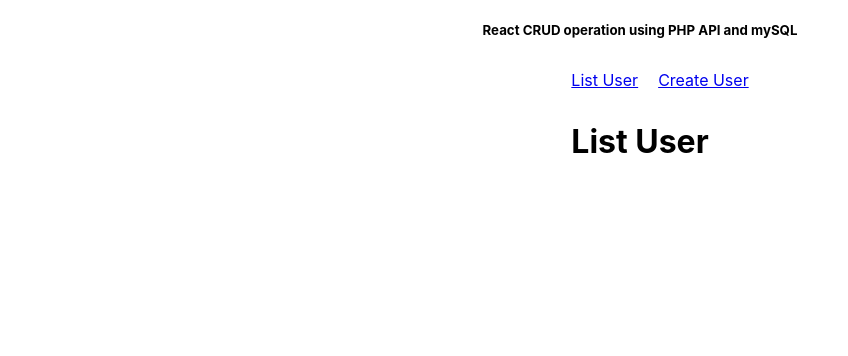
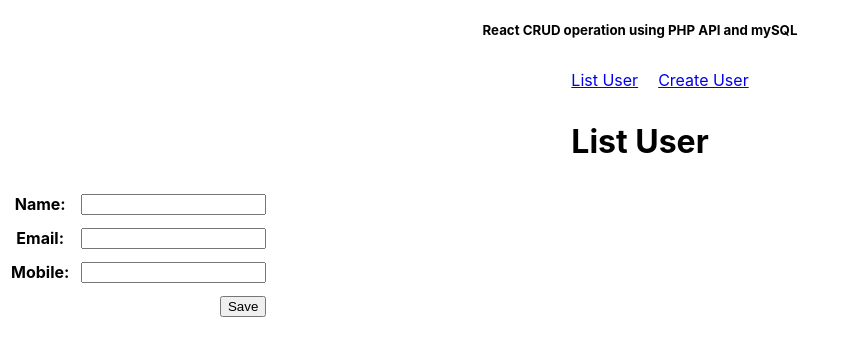
Before and after one commit to su-bonbon/cs_practice, a React (Create React App) app in the folder react-crud/: page / in a window 1280 px wide. Shown: the top 356 px of the page, without its empty margins (0-848 px from the left). Built offline with nearby package versions, Linux system fonts and the light colour scheme.

Commit message:
modify listUser comp

```diff
--- a/react-crud/src/components/CreateUser.js
+++ b/react-crud/src/components/CreateUser.js
@@ -1,5 +1,8 @@
 export default function CreateUser() {
     return (
-        <h1>Create User</h1>
+        <div>
+            <h1>Create User</h1>
+        </div>
+
     )
 }
--- a/react-crud/src/components/ListUser.js
+++ b/react-crud/src/components/ListUser.js
@@ -1,5 +1,58 @@
+import { useState } from "react";
+
 export default function ListUser() {
+
+    const [input, setInpit] = useState({})
+
+    const handleChange = (event) => {
+        const name = event.target.name;
+        const value = event
+    }
+    const handleSubmit = (event) => {
+        event.prevenrDefault();
+    }
     return (
-        <h1>List User</h1>
+        <div>
+            <h1>List User</h1>
+            <form onSubmit={handleSubmit}>
+                <table cellSpacing="10">
+                    <tbody>
+                        <tr>
+                            <th>
+                                <label>Name: </label>
+                            </th>
+                            <td>
+                                <input type="text" name="name" onChange={handleChange}/>
+                            </td>
+                        </tr>
+
+                        <tr>
+                            <th>
+                                <label>Email: </label>
+                            </th>
+                            <td>
+                                <input type="text" name="email" />
+                            </td>
+                        </tr>
+
+                        <tr>
+                            <th>
+                                <label>Mobile: </label>
+                            </th>
+                            <td>
+                                <input type="text" name="mobile" />
+                            </td>
+                        </tr>
+
+                        <tr>
+                            <td colSpan="2" align ="right">
+                                <button>Save</button>
+                            </td>
+                        </tr>
+                    </tbody>
+                </table>
+            </form>
+        </div>
+
     )
 }
```
